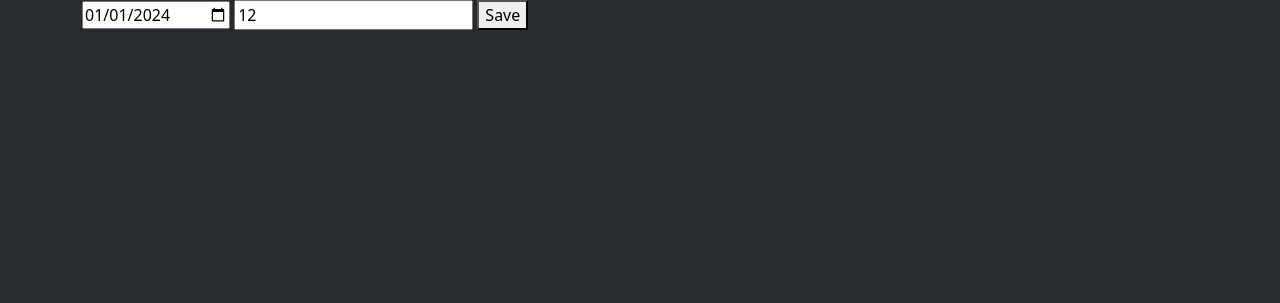
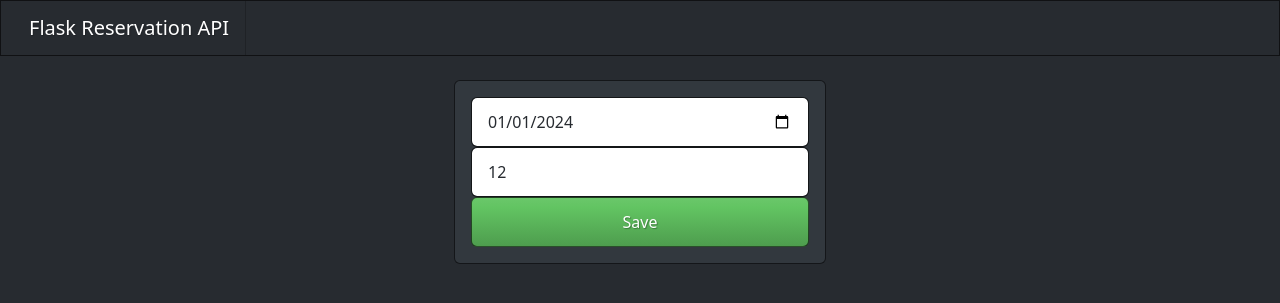
Before and after one commit to SantiagoGMG/API-REST-Restaurant-Reservations, a Flask app: page /edit/2024-01-01 in a window 1280 px wide. Shown: the top 303 px of the page. Run offline with Flask 3, Linux system fonts and the light colour scheme; data comes from the database, SQL or seed files in the repository; both versions use the stored data as it was after the commit; some libraries are stand-ins or nearby versions.

Commit message:
Se añadio un navbar y se soluciono error en la hora de editar una reservation
El navbar le da ese toque de pagina.
El error de editar reservación era cuando si hay una fecha igual a la hora de actualizar esta no debe de considerar la que estas actualizando

```diff
--- a/app/routes/api.py
+++ b/app/routes/api.py
@@ -159,8 +159,9 @@ def editReservation2 (DateToReserve_date):
 def update_reservation(ID):
     if request.method == 'POST':
         Exists = False
+
         for date in format():
-            if date['date'] == request.form['date'] and date['ID'] is not ID:
+            if date['date'] == request.form['date'] and str(date['ID']) != str(ID):
                 Exists = True
                 break
 
--- a/app/views/templates/edit_reservation.html
+++ b/app/views/templates/edit_reservation.html
@@ -1,13 +1,23 @@
 {% extends 'layout.html'%}
 
 {% block body %}
+<div class = "col-md-4 offset-md-4">
+    <div class="card card-body">
 
-<form action="/update/{{reservation.0}}" method="POST">
+        <form action="/update/{{reservation.0}}" method="POST">
+            <div class="form-group">
+                <input type="date" name="date" value ="{{reservation.1}}" class = "form-control">
+            </div>
+            <div class="form-group">
+                <input type="text" name="table available" placeholder="number of tables available" value ="{{reservation.2}}" class = "form-control">
+            </div>
+            <div class="form-group">
+                <button type="submit" class = "btn btn-success  w-100">
+                    Save
+                </button>
+            </div>
 
-    <input type="date" name="date" value ="{{reservation.1}}">
-    <input type="text" name="table available" placeholder="number of tables available" value ="{{reservation.2}}">
-    <button type="submit">
-        Save
-    </button>
-</form>
+        </form>
+    </div>
+</div>
 {% endblock %}
--- a/app/views/templates/layout.html
+++ b/app/views/templates/layout.html
@@ -7,7 +7,17 @@
     <link rel="stylesheet" href="../static/css/bootstrap.css">
 </head>
 <body>
-    <div class="container">
+
+    <nav class="navbar navbar-expand-lg navbar-dark bg-dark">
+        <div class="container-fluid">
+          <a class="navbar-brand" href="/">Flask Reservation API</a>
+          <button class="navbar-toggler" type="button" data-bs-toggle="collapse" data-bs-target="#navbarNav" aria-controls="navbarNav" aria-expanded="false" aria-label="Toggle navigation">
+            <span class="navbar-toggler-icon"></span>
+          </button>
+        </div>
+      </nav>
+
+    <div class="container pt-4">
         {% block body %}
         {% endblock %}
     </div>
```
Also changed, not shown: app/database/Restaurant.db.
